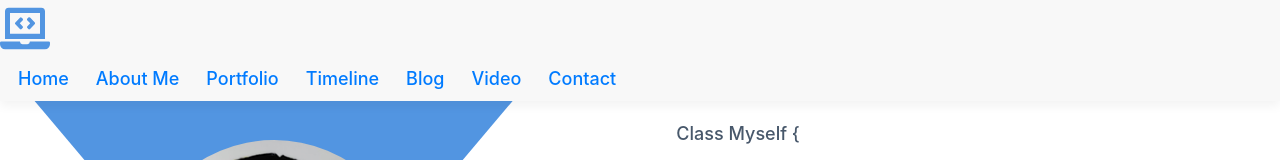
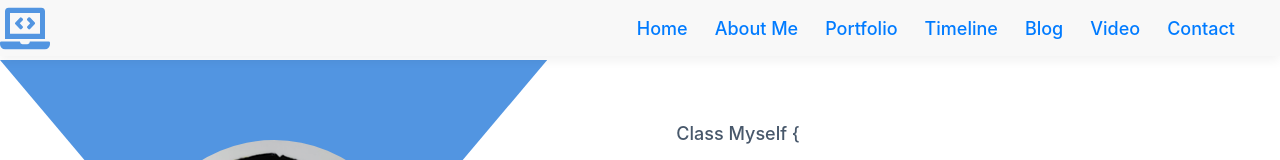
Before and after one commit to robin3317/devrobin, a Next.js app: page / in a window 1280 px wide. Shown: the top 160 px of the page. Built offline with nearby package versions, Linux system fonts and the light colour scheme.

Commit message:
header responsiveness

```diff
--- a/components/Backdrop/index.js
+++ b/components/Backdrop/index.js
@@ -1,7 +1,7 @@
-import { BackdropContainer } from "./Backdrop.styles";
+import { BackdropContainer } from './Backdrop.styles';
 
 const Backdrop = ({ toggleSideDrawerHandler }) => (
   <BackdropContainer onClick={toggleSideDrawerHandler}></BackdropContainer>
 );
 
-export default BackdropContainer;
+export default Backdrop;
--- a/components/Header/Header.styles.js
+++ b/components/Header/Header.styles.js
@@ -1,6 +1,6 @@
-import styled from "styled-components";
-import { Navbar } from "react-bootstrap";
-import { mediaQueries } from "../../shared/styles/mediaQueries";
+import styled from 'styled-components';
+import { Navbar } from 'react-bootstrap';
+import { mediaQueries } from '../../shared/styles/mediaQueries';
 
 export const HeaderContainer = styled(Navbar)`
   position: fixed;
@@ -13,10 +13,14 @@ export const HeaderContainer = styled(Navbar)`
 `;
 
 export const HeaderWrapper = styled.div`
-  ${mediaQueries("phone-md-lg")`
+  display: flex;
+  justify-content: space-between;
+  width: 100vw;
+
+  ${mediaQueries('phone-md-lg')`
     display: none;
   `}
-  ${mediaQueries("tab-port")`
+  ${mediaQueries('tab-port')`
     display: none;
   `}
 `;
--- a/components/SideDrawer/SideDrawer.styles.js
+++ b/components/SideDrawer/SideDrawer.styles.js
@@ -8,7 +8,7 @@ export const NavContainer = styled.nav`
   height: 100vh;
   box-shadow: 1px 0 7px rgba(#000, 0.3);
   width: 65%;
-  max-width: 35rem;
+  max-width: 315px;
   z-index: 999;
   padding: 1.5rem 1rem;
   transform: ${(props) =>
```
